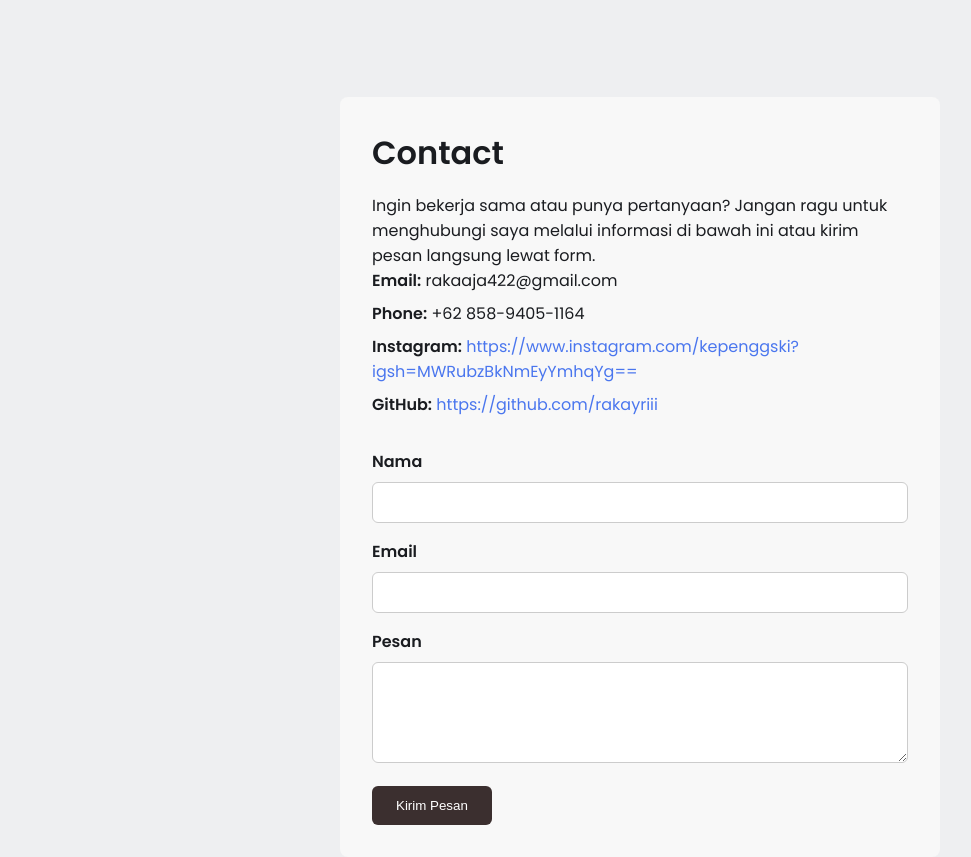
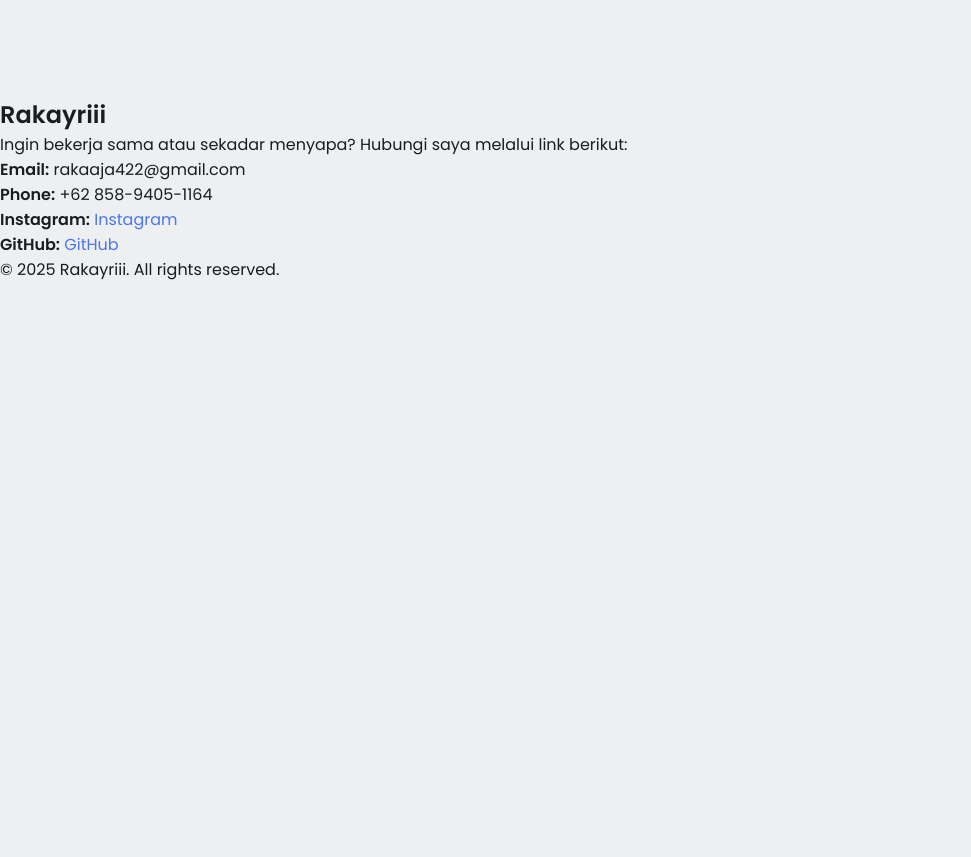
Before and after one commit to rakayriii/portofolio, a plain HTML site: page index.html in a window 1280 px wide. Shown: the part 1336-2193 px from the top of the page, without its empty margins (0-971 px from the left). After the commit the page ends 1618 px from the top, so only its background shows below. Drawn offline with Linux system fonts and the light colour scheme.

Commit message:
Update index.html

```diff
--- a/index.html
+++ b/index.html
@@ -132,30 +132,26 @@ Saya mulai terjun ke dunia pengembangan web sejak tahun 2024, dan hingga kini te
     </section>
 
     <!-- SECTION 4: Contact -->
-    <section id="contact" class="contact-section">
-      <h2>Contact</h2>
-  <p>Ingin bekerja sama atau punya pertanyaan? Jangan ragu untuk menghubungi saya melalui informasi di bawah ini atau kirim pesan langsung lewat form.</p>
+    <footer class="footer">
+  <div class="footer-container">
+    <div class="footer-info">
+      <h2>Rakayriii</h2>
+      <p>Ingin bekerja sama atau sekadar menyapa? Hubungi saya melalui link berikut:</p>
+      <p><strong>Email:</strong> rakaaja422@gmail.com</p>
+      <p><strong>Phone:</strong> +62 858-9405-1164</p>
+      <p><strong>Instagram:</strong>
+        <a href="https://www.instagram.com/kepenggski" target="_blank">Instagram</a>
+      </p>
+      <p><strong>GitHub:</strong>
+        <a href="https://github.com/rakayriii" target="_blank">GitHub</a>
+      </p>
+    </div>
+  </div>
 
-  <ul class="contact-info">
-    <li><strong>Email:</strong> rakaaja422@gmail.com</li>
-    <li><strong>Phone:</strong> +62 858-9405-1164</li>
-    <li><strong>Instagram:</strong> <a href="https://www.instagram.com/kepenggski?igsh=MWRubzBkNmEyYmhqYg==" target="_blank">https://www.instagram.com/kepenggski?igsh=MWRubzBkNmEyYmhqYg==</a></li>
-    <li><strong>GitHub:</strong> <a href="https://github.com/rakayriii" target="_blank">https://github.com/rakayriii</a></li>
-  </ul>
-<form class="contact-form" action="https://formspree.io/f/mkgveogl" method="POST">
-    <label for="name">Nama</label>
-    <input type="text" id="name" name="nama" placeholder="" required />
-
-    <label for="email">Email</label>
-    <input type="email" id="email" name="email" placeholder="" required />
-
-    <label for="message">Pesan</label>
-    <textarea id="message" name="pesan" rows="5" placeholder="" required></textarea>
-
-    <button type="submit">Kirim Pesan</button>
-</form>
-
-      </section>
+  <div class="footer-bottom">
+    <p>&copy; 2025 Rakayriii. All rights reserved.</p>
+  </div>
+</footer>
   </main>
 </body>
 </html>
```
